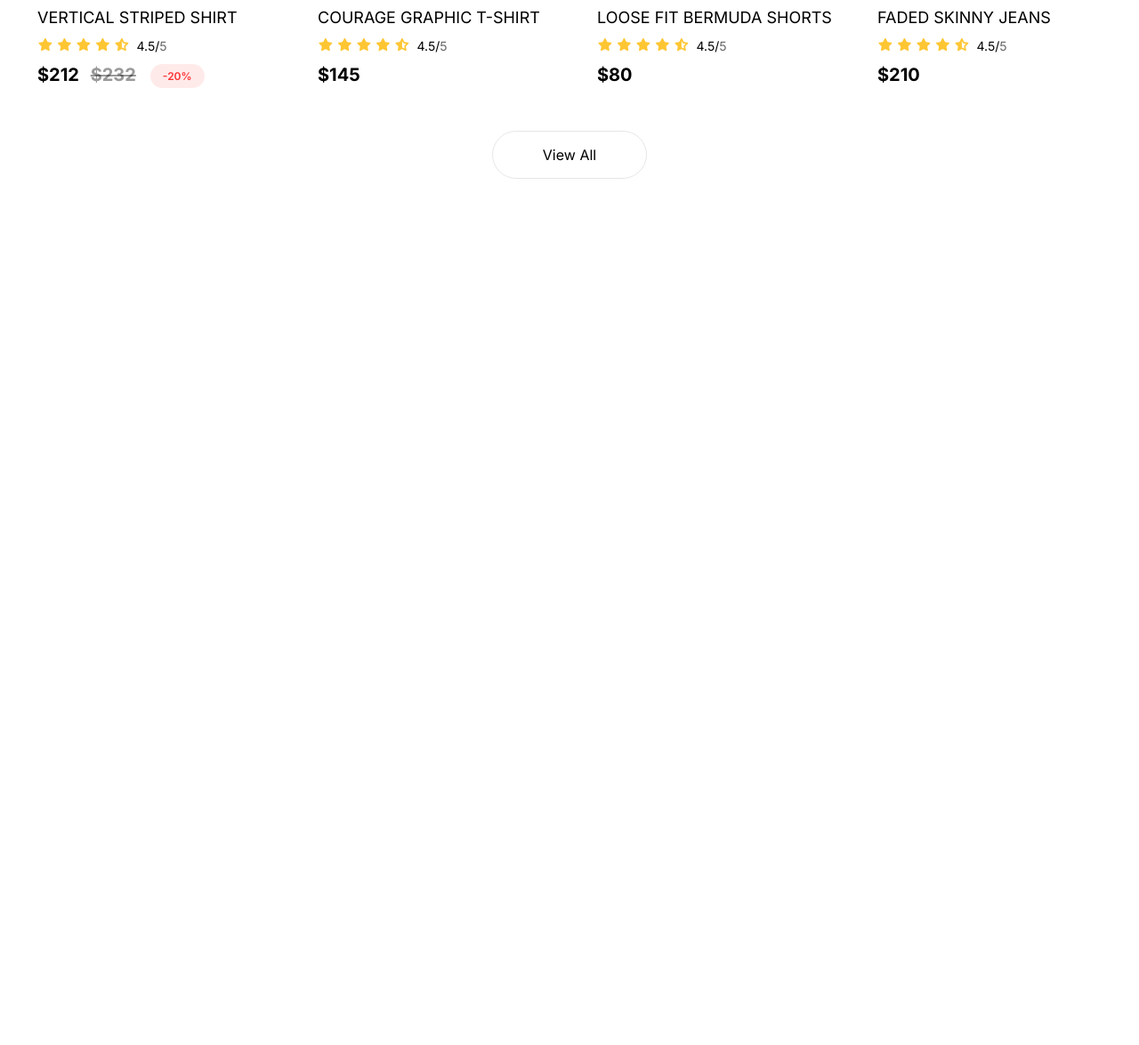
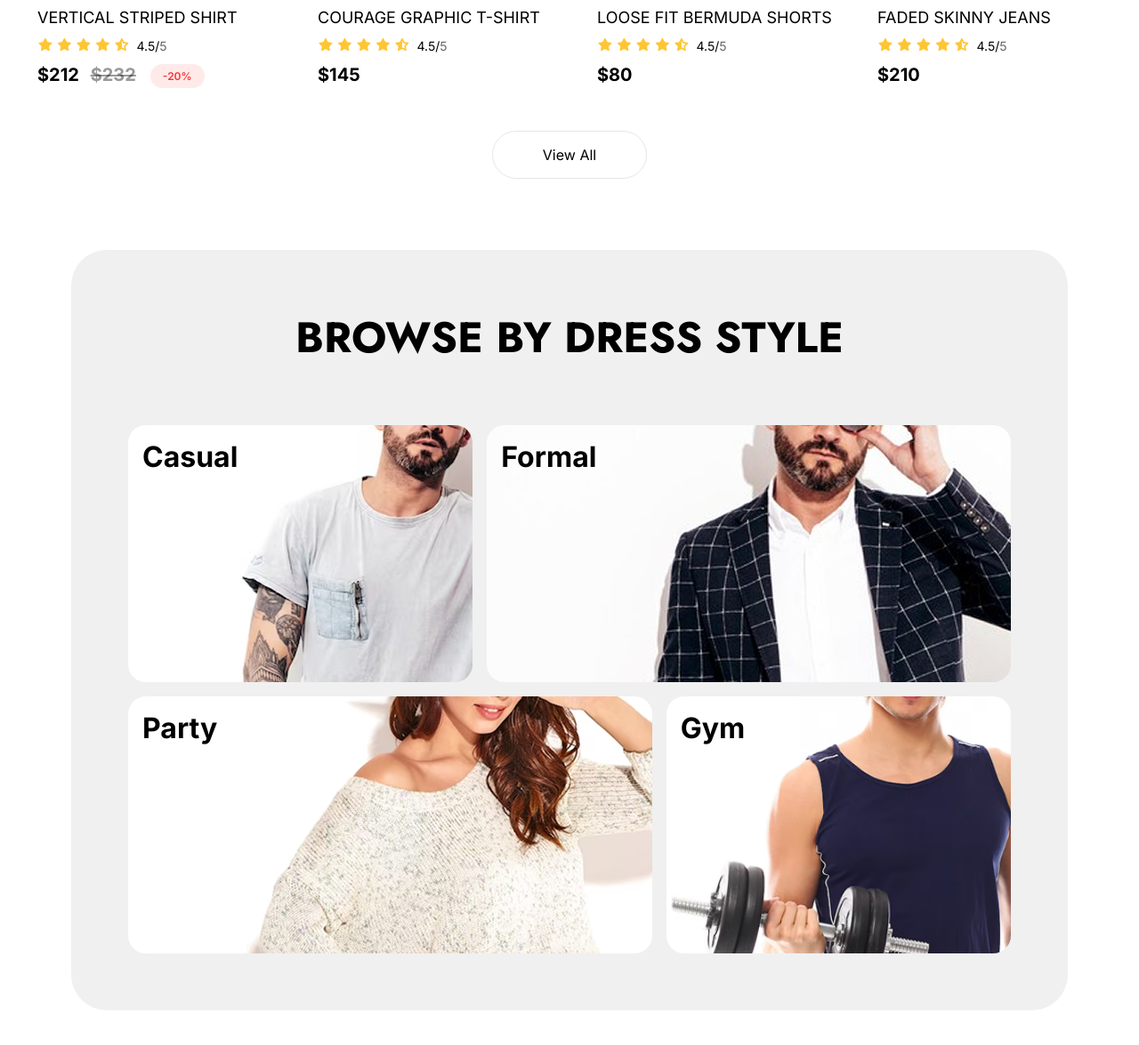
Before and after one commit to ThooHoang/ecommerce, a website built with Vite: page index.html in a window 1280 px wide. Shown: the part 2379-3554 px from the top of the page at 89% size. Before the commit the page ends 2644 px from the top, so only its background shows below. Built offline with nearby package versions, Linux system fonts and the light colour scheme.

Commit message:
Add dress style section with grid layout and styling

```diff
--- a/index.html
+++ b/index.html
@@ -205,6 +205,18 @@
         </div>
         <a href="#" class="secondary-button">View All</a>
       </section>
+      <section class="style">
+        <h3>BROWSE BY DRESS STYLE</h3>
+        <div class="style-grid">
+          <a href="#" class="casual">
+            <img src="./assets/casual.png" alt="">
+            <h4>Casual</h4>
+          </a>
+          <a href="#" class="formal"><img src="./assets/formal.png" alt=""><h4>Formal</h4></a>
+          <a href="#" class="party"><img src="./assets/party.png" alt=""><h4>Party</h4></a>
+          <a href="#" class="gym"><img src="./assets/gym.png" alt=""><h4>Gym</h4></a>
+        </div>
+      </section>
 
     </main>
 
--- a/src/style.css
+++ b/src/style.css
@@ -352,4 +352,68 @@ main h1 {
   font-weight: 600;
 }
 
+
+.style {
+  background-color: rgba(240, 240, 240, 1);
+  border-radius: 40px;
+  display: flex;
+  flex-direction: column;
+  justify-content: center;
+  align-items: center;
+  margin-top: 5rem;
+
+}
+
+.style h3 {
+  font-size: 3rem;
+  font-family: var(--font-heading);
+  margin-top: 4rem;
+}
+
+.style-grid {
+  display: grid;
+  grid-template-columns: repeat(5, 1fr); /* Create 4 equal columns for flexibility */
+  grid-template-rows: repeat(2, 1fr);
+  gap: 1rem;
+  padding: 4rem;
+}
+
+.style-grid a {
+  max-height: 289px;
+  position: relative;
+}
+
+.style-grid a img {
+  width: 100%;
+  height: 100%;
+  object-fit: cover;
+  border-radius: 20px;
+}
+
+.style-grid a h4 {
+  position: absolute;
+  z-index: 999;
+  color: var(--black-color);
+  top: 0;
+  padding: 1rem;
+  font-size: 2rem;
+  font-family: var(--font-body);
+}
+
+.casual {
+  grid-column: span 2;
+}
+
+.formal {
+  grid-column: span 3;
+}
+
+.party {
+  grid-column: span 3;
+}
+
+.gym {
+  grid-column: span 2;
+
+}
 /* Main Ends */
```
